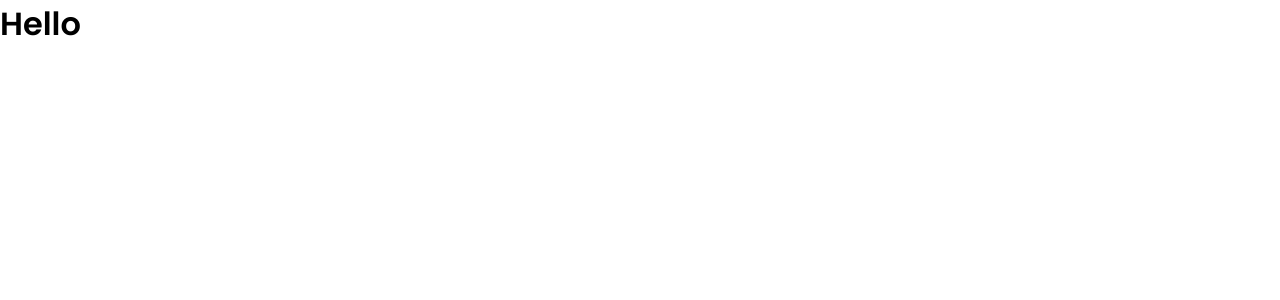
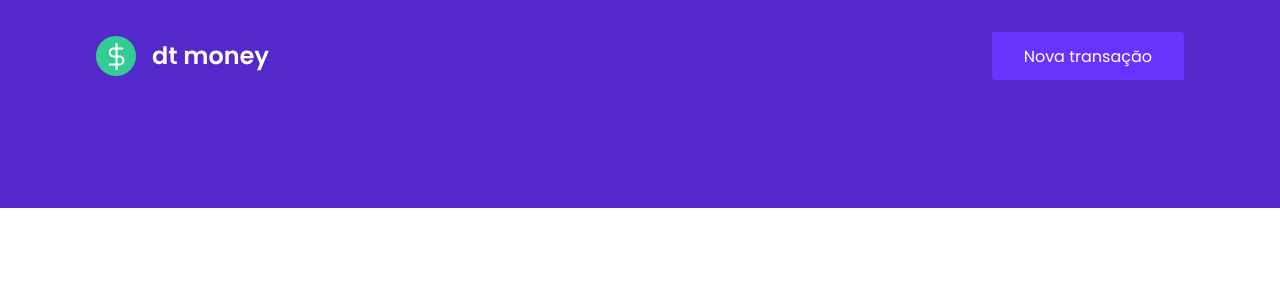
Before and after one commit to dinobergviana/dt-money, a React (Create React App) app: page / in a window 1280 px wide. Shown: the top 300 px of the page. Built offline with nearby package versions, Linux system fonts and the light colour scheme.

Commit message:
adds Header component and its styles

```diff
--- a/src/App.tsx
+++ b/src/App.tsx
@@ -1,10 +1,11 @@
+import { Header } from './components';
 import { GlobalStyle } from './styles/global'
 
 export function App() {
   return (
-    <div className="App">
-      <h1>Hello</h1>
+    <>
+      <Header/>
       <GlobalStyle />
-    </div>
+    </>
   );
 }
--- /dev/null
+++ b/src/components/index.tsx
@@ -0,0 +1,17 @@
+import logoImg from '../assets/logo.svg'
+
+import { Container, Content } from './styles'
+
+export function Header() {
+  return (
+    <Container>
+      <Content>
+        <img src={ logoImg } alt="dt money" />
+        <button type="button">
+          Nova transação
+        </button>
+      </Content>
+
+    </Container>
+  )
+}
--- /dev/null
+++ b/src/components/styles.ts
@@ -0,0 +1,32 @@
+import styled from "styled-components";
+
+export const Container = styled.header`
+  background: var(--blue);
+`;
+
+export const Content = styled.div`
+  max-width: 1120px;
+  margin: 0 auto;
+
+  padding: 2rem 1rem 8rem;
+
+  display: flex;
+  align-items: center;
+  justify-content: space-between;
+
+  button {
+    font-size: 1rem;
+    color: #fff;
+    background: var(--blue-light);
+    border: 0;
+    border-radius: 0%.25rem;
+    padding: 0 2rem;
+    height: 3rem;
+    cursor: pointer;
+    transition: filter 0.2s;
+
+    &:hover {
+      filter: brightness(0.9);
+    }
+  }
+`;
--- a/src/styles/global.ts
+++ b/src/styles/global.ts
@@ -6,15 +6,24 @@
   --background: #f0f2f5;
   --red: #e52e4d;
   --green: #33cc95;
+
   --blue: #5429cc;
   --blue-light: #6933ff;
-  --orange: #ff512f;
-  --orange-light: #f09819;
-  --gray-dark: #121214;
-  --gray-light: #202024;
+
   --text-title: #363f5f;
   --text-body: #969cb3;
+
   --shape: #ffffff;
+}
+
+html {
+  @media (max-width: 1080px) {
+    font-size: 93.75%;
+  }
+
+  @media (max-width: 720px) {
+    font-size: 87.5%;
+  }
 }
 
 body, input, textarea, button {
```
